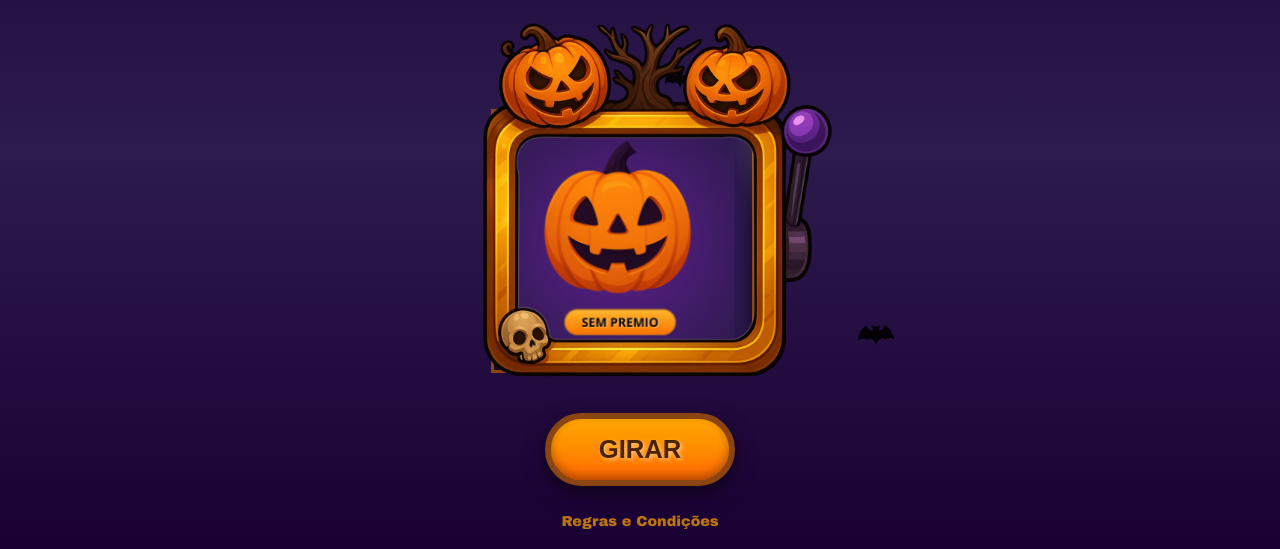
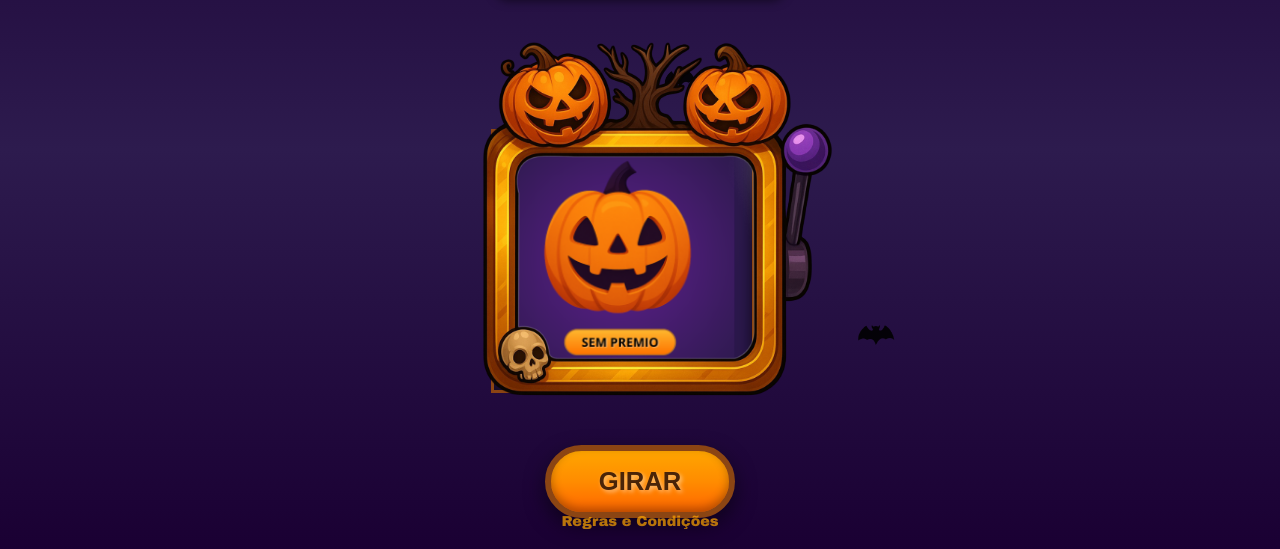
Before and after one commit to mrangeloni/halloween, a plain HTML site: page index.html in a window 1280 px wide. Shown: the part 251-800 px from the top of the page. Drawn offline with Linux system fonts and the light colour scheme.

Commit message:
Adjust body alignment and spacing for improved layout

```diff
--- a/style.css
+++ b/style.css
@@ -183,8 +183,8 @@ body {
     display: flex;
     flex-direction: column;
     align-items: center;
-    justify-content: flex-start;
-    gap: 4px; /* aproxima os elementos verticalmente */
+    justify-content: center;
+    gap: 8px;
 }
 
 /* ========================================
@@ -454,7 +454,7 @@ body {
     color: #4a2408;
     text-shadow: 2px 2px 4px rgba(255, 255, 255, 0.5);
     cursor: pointer;
-    margin: 0 auto 40px; /* colado no slot e longe das regras no rodapé */
+    margin: 8px auto 4px; /* sobe o botão, menos espaço acima/abaixo */
     display: block;
     box-shadow:
         0 8px 20px rgba(0, 0, 0, 0.5),
```
